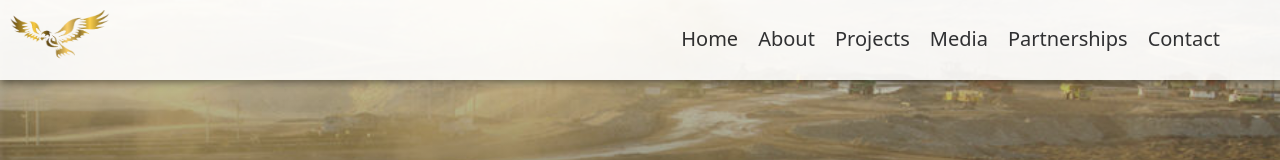
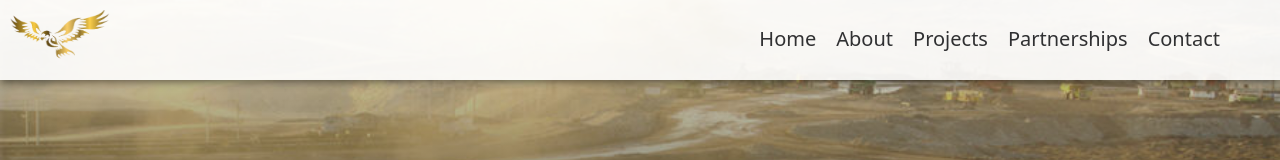
Before and after one commit to LawrenceDarko/goldhawk, a React (Create React App) app: page /Contact in a window 1280 px wide. Shown: the top 160 px of the page. Built offline with nearby package versions, Linux system fonts and the light colour scheme.

Commit message:
media out

```diff
--- a/src/components/Navbar.js
+++ b/src/components/Navbar.js
@@ -21,7 +21,7 @@ const Navbar = () => {
                 <Link to="/">Home</Link>
                 <Link to="/about">About</Link>
                 <Link to="/projects">Projects</Link>
-                <Link to="/media">Media</Link>
+                {/* <Link to="/media">Media</Link> */}
                 <Link to="/partnerships">Partnerships</Link>
                 <Link to="/contact">Contact</Link>
             </NavLinks>
@@ -34,7 +34,7 @@ const Navbar = () => {
                     <Link to="/">Home</Link>
                     <Link to="/about">About</Link>
                     <Link to="/projects">Projects</Link>
-                    <Link to="/media">Media</Link>
+                    {/* <Link to="/media">Media</Link> */}
                     <Link to="/partnerships">Partnerships</Link>
                     <Link to="/contact">Contact</Link>
                 </NavbarHumburgerContainer>
--- a/src/pages/contact.js
+++ b/src/pages/contact.js
@@ -26,7 +26,7 @@ const Contact = () => {
       <Helmet>
         <title>Contact | Goldhawkgeo-consult</title>
         <meta name="description" content="contact Page of the Goldhawkgeo-consult"/>
-        <meta name="keywords" content="carisca, cariscalab, luminosity, knust, incubation lab, innovation, ksb"/>
+        <meta name="keywords" content="gold, goldhawk, goldhawkgeo, goldhawkgeoconsult, consession, mining, gold bullion"/>
         <meta name="author" content="Baah Lawrence Darko"/>
         <meta name="viewport" content="width=device-width, initial-scale=1.0"/>
       </Helmet>
```
